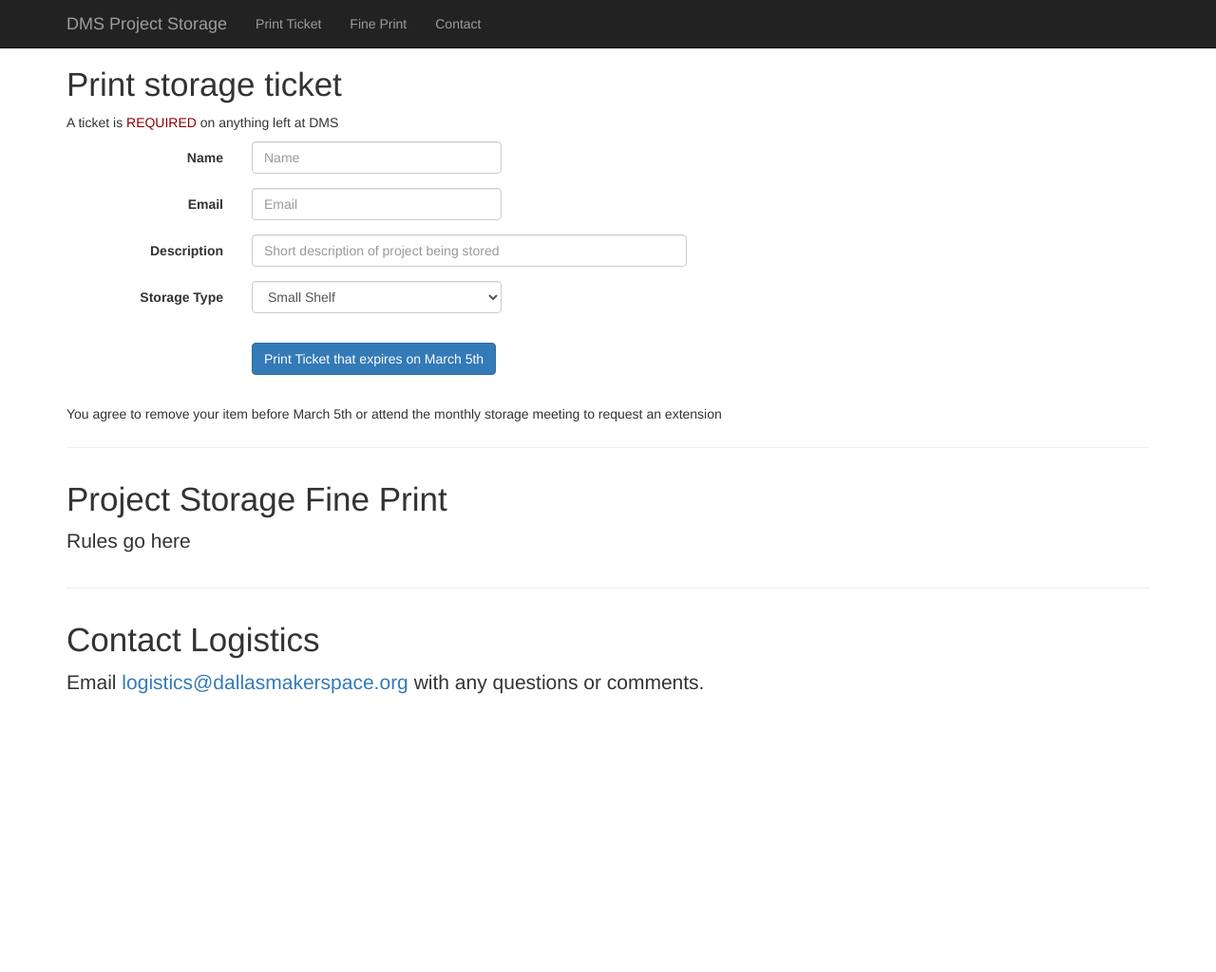
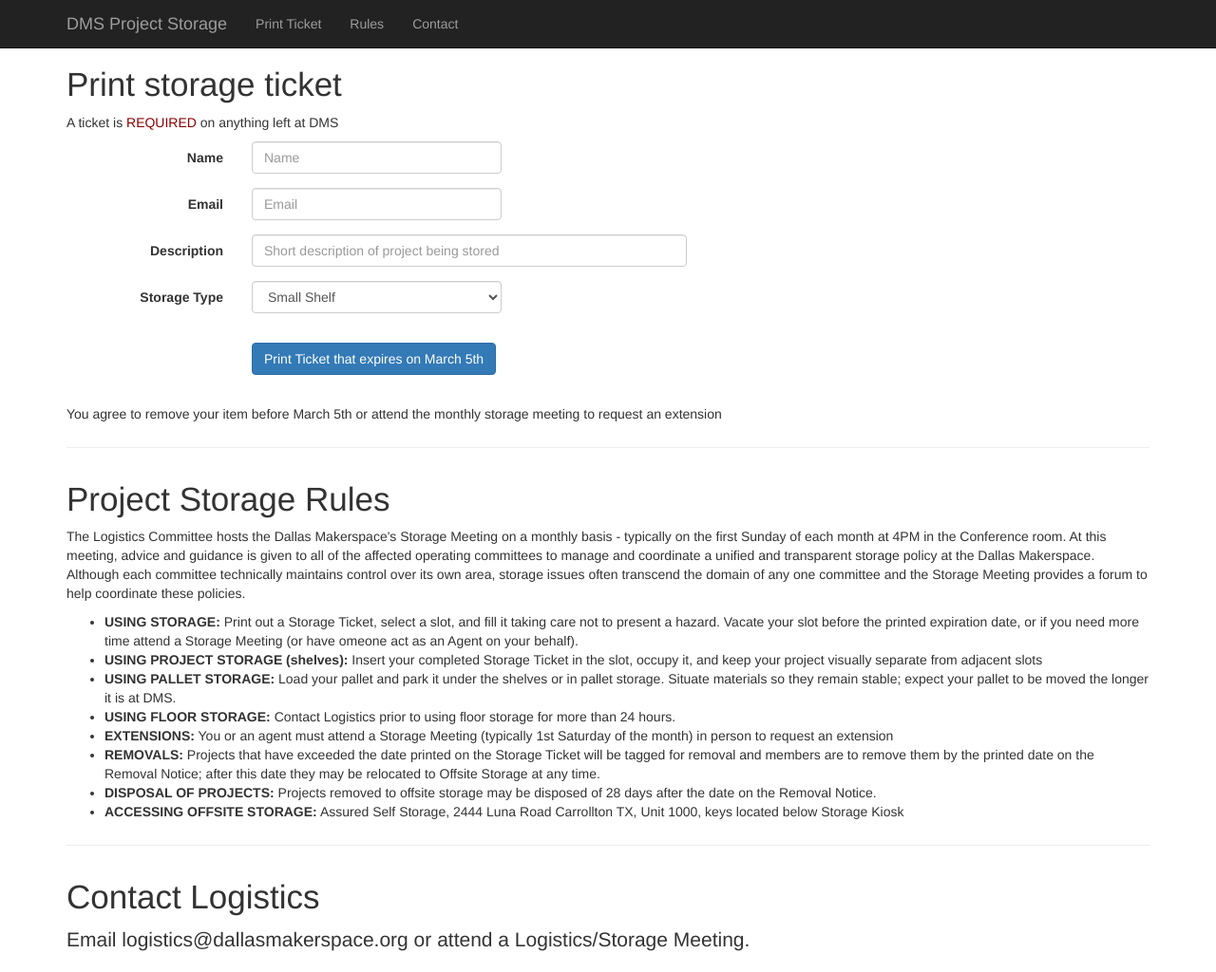
Before and after one commit to brandonagr/dms-storage, a plain HTML site: page wwwroot/index.html in a window 1280 px wide. Shown: the whole page at 95% size. Before the commit the page ends 800 px from the top, so only its background shows below. Drawn offline with Linux system fonts and the light colour scheme.

Commit message:
Update rules text, add auto refresh for expiration

```diff
--- a/wwwroot/index.html
+++ b/wwwroot/index.html
@@ -48,7 +48,7 @@
                         <a href="#print">Print Ticket</a>
                     </li>
                     <li>
-                        <a href="#rules">Fine Print</a>
+                        <a href="#rules">Rules</a>
                     </li>
                     <li>
                         <a href="#contact">Contact</a>
@@ -128,8 +128,18 @@
 
         <!-- First Featurette -->
         <div class="featurette" id="rules">
-            <h2 class="featurette-heading">Project Storage Fine Print</h2>
-            <p class="lead">Rules go here</p>
+            <h2 class="featurette-heading">Project Storage Rules</h2>
+            <p>The Logistics Committee hosts the Dallas Makerspace's Storage Meeting on a monthly basis - typically on the first Sunday of each month at 4PM in the Conference room. At this meeting, advice and guidance is given to all of the affected operating committees to manage and coordinate a unified and transparent storage policy at the Dallas Makerspace. Although each committee technically maintains control over its own area, storage issues often transcend the domain of any one committee and the Storage Meeting provides a forum to help coordinate these policies.</p>
+            <ul>
+                <li><b>USING STORAGE:</b> Print out a Storage Ticket, select a slot, and fill it taking care not to present a hazard. Vacate your slot before the printed expiration date, or if you need more time attend a Storage Meeting (or have omeone act as an Agent on your behalf).
+                <li><b>USING PROJECT STORAGE (shelves):</b> Insert your completed Storage Ticket in the slot, occupy it, and keep your project visually separate from adjacent slots
+                <li><b>USING PALLET STORAGE:</b> Load your pallet and park it under the shelves or in pallet storage. Situate materials so they remain stable; expect your pallet to be moved the longer it is at DMS.
+                <li><b>USING FLOOR STORAGE:</b> Contact Logistics prior to using floor storage for more than 24 hours.
+                <li><b>EXTENSIONS:</b> You or an agent must attend a Storage Meeting (typically 1st Saturday of the month) in person to request an extension
+                <li><b>REMOVALS:</b> Projects that have exceeded the date printed on the Storage Ticket will be tagged for removal and members are to remove them by the printed date on the Removal Notice; after this date they may be relocated to Offsite Storage at any time.
+                <li><b>DISPOSAL OF PROJECTS:</b> Projects removed to offsite storage may be disposed of 28 days after the date on the Removal Notice.
+                <li><b>ACCESSING OFFSITE STORAGE:</b> Assured Self Storage, 2444 Luna Road Carrollton TX, Unit 1000, keys located below Storage Kiosk
+            </ul>
         </div>
 
         <hr class="featurette-divider">
@@ -137,8 +147,7 @@
         <!-- Third Featurette -->
         <div class="featurette" id="contact">
             <h2 class="featurette-heading">Contact Logistics</h2>
-            <p class="lead">Email <a href="mailto:logistics@dallasmakerspace.org">logistics@dallasmakerspace.org</a> with any questions or
-                comments.
+            <p class="lead">Email logistics@dallasmakerspace.org or attend a Logistics/Storage Meeting.
             </p>
         </div>
 
@@ -191,9 +200,8 @@
 
             return monthNames[monthIndex] + ' ' + ordinal_suffix_of(day);
         }
-
-        $(document).ready(function () {
-
+        function setDateInText()
+        {
             // set the date
             curDate = new Date()
             expireDate = nthWeekdayOfMonth(0, 1, curDate)
@@ -202,6 +210,13 @@
                 expireDate = nthWeekdayOfMonth(0, 1, curDate)
             }
             $('[id="expireDate"]').text(formatDate(expireDate))
+        }
+
+        $(document).ready(function () {
+
+            setDateInText()
+            setInterval(setDateInText, 60000); // keep text up to date
+
 
             // setup bootstrapValidator
             $("#form").bootstrapValidator({
@@ -255,6 +270,7 @@
 
                             $("#result").text("Printed!");
                             $("#submit").removeAttr('disabled');
+                            $("#form")[0].reset()
                         },
                         error: function (xhr, resp, text) {
                             console.log(xhr, resp, text);
```
